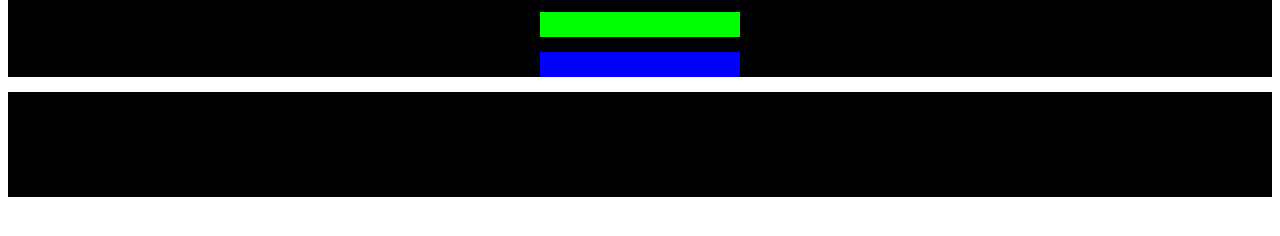
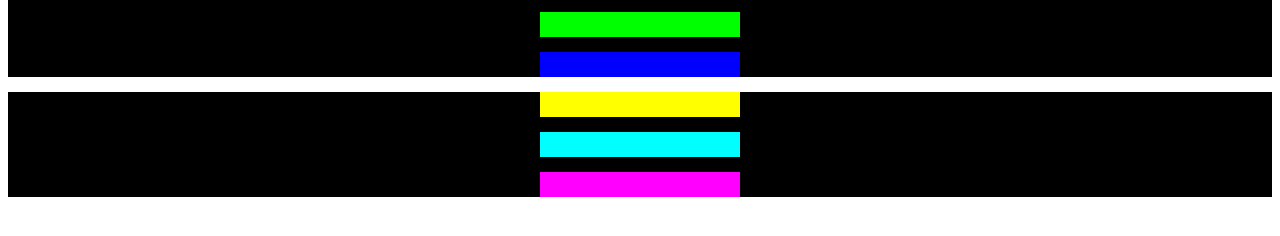
Before and after one commit to Felipe-Magalhaes-A-Carneiro/freeCodeCamp-HTML_CSS-Part_2, a plain HTML site: page index.html in a window 1280 px wide. Shown: the part 108-344 px from the top of the page. Drawn offline with Linux system fonts and the light colour scheme.

Commit message:
style(css): create secondary colors

```diff
--- a/styles.css
+++ b/styles.css
@@ -29,3 +29,15 @@ Example: <attribute>: rbg (red, green, blue)
 .three {
     background-color: rgb(0, 0, 255);
 }
+
+.four {
+    background-color: rgb(255, 255, 0);
+}
+
+.five {
+    background-color: rgb(0, 255, 255);
+}
+
+.six {
+    background-color: rgb(255, 0, 255);
+}
```
